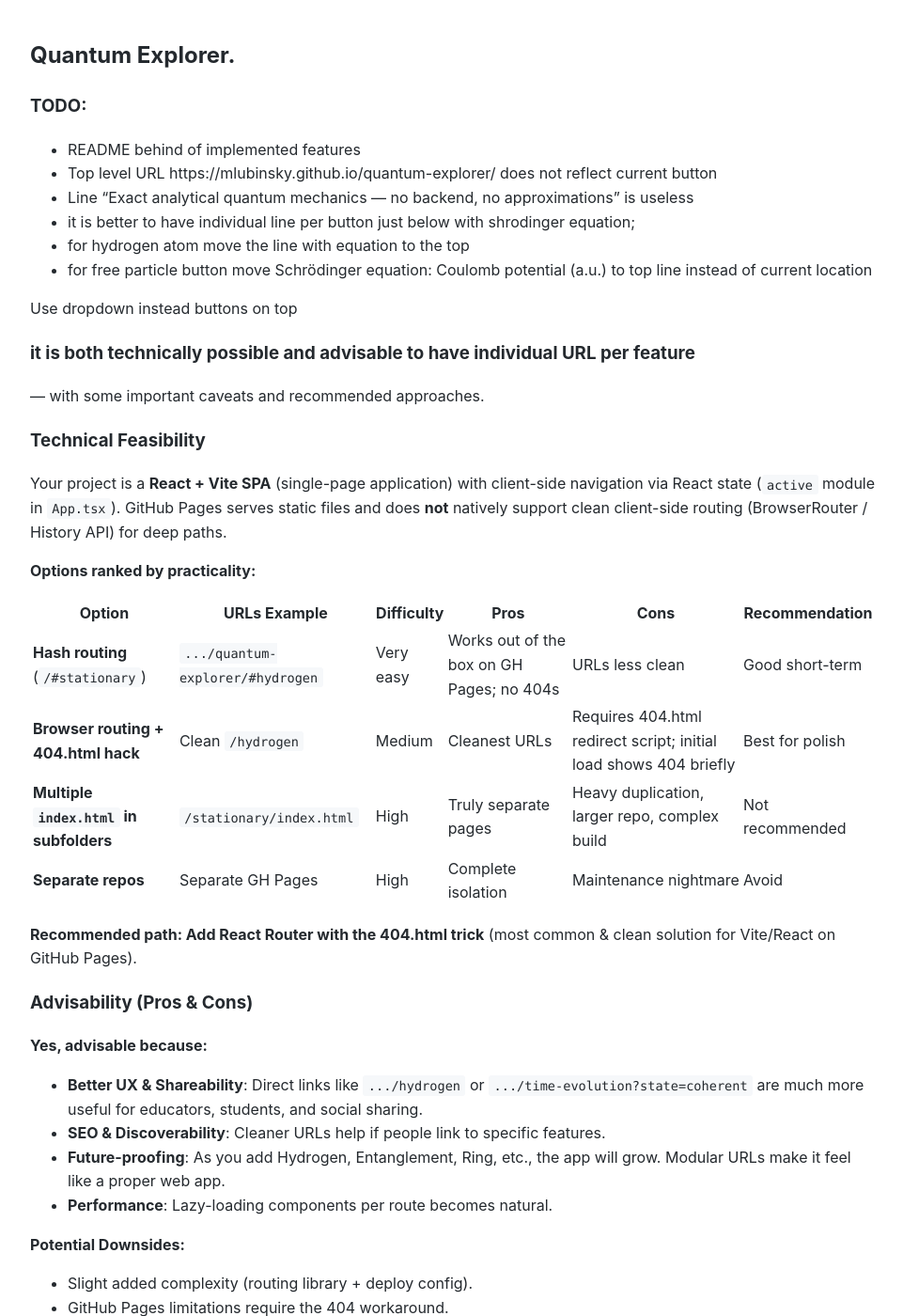
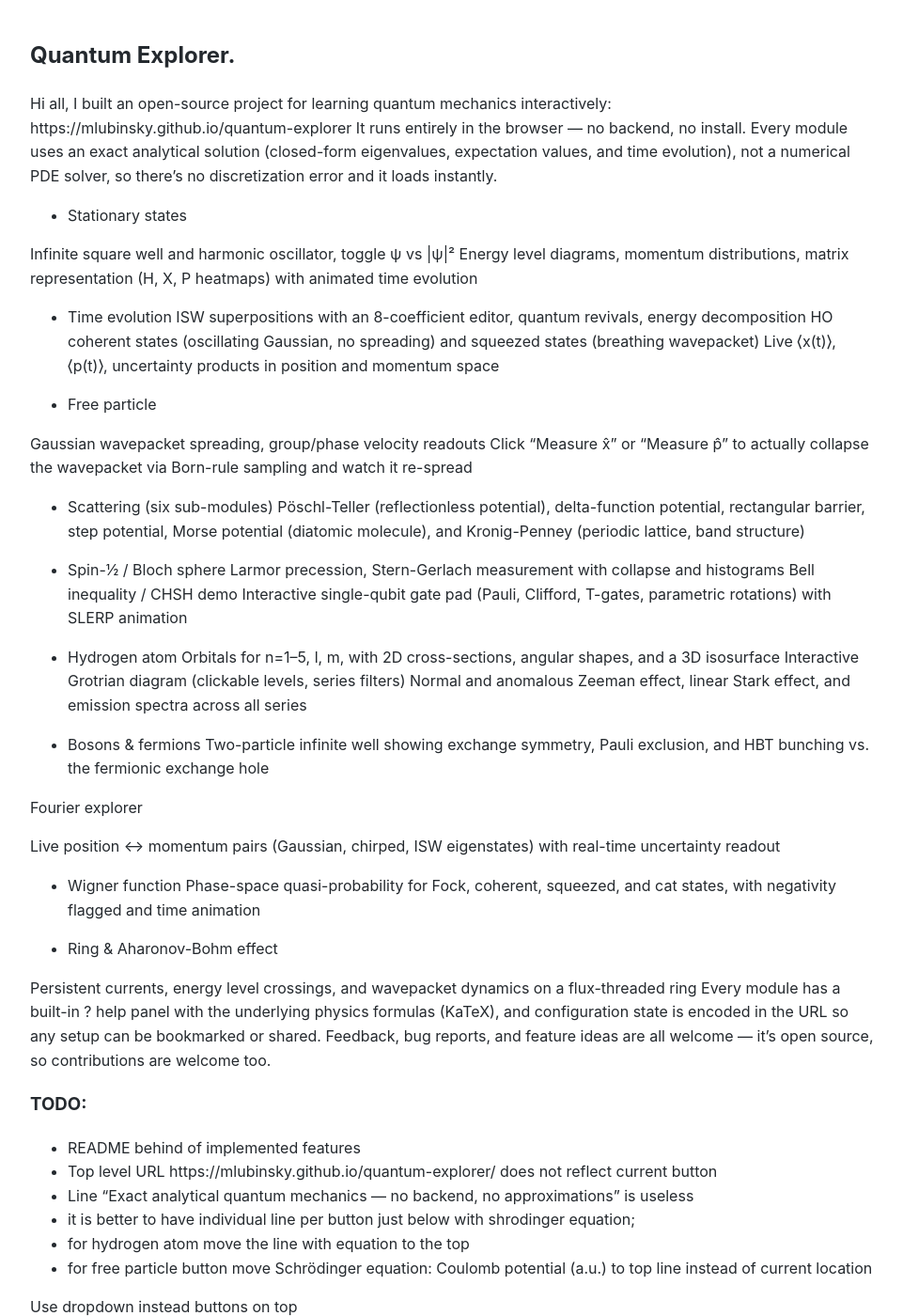
Before and after one commit to Michael-Lubinsky/michael-lubinsky.github.com, a Jekyll site: the page built from physics/quantum-explorer.md, in a window 1280 px wide and 1400 px high. Shown: the whole window at 94% size, without its empty margins (158-1119 px from the left). Built offline with Jekyll 4.4.1, drawn with Linux system fonts in a browser that asks for light colours; our own code applies the rules of GitHub Pages for plain Markdown files.

Commit message:
Enhance quantum-explorer.md with project details
Added detailed project description and features for Quantum Explorer.

```diff
--- a/physics/quantum-explorer.md
+++ b/physics/quantum-explorer.md
@@ -1,4 +1,55 @@
 ## Quantum Explorer.
+
+
+Hi all,
+I built an open-source project for learning quantum mechanics interactively:
+https://mlubinsky.github.io/quantum-explorer
+It runs entirely in the browser — no backend, no install. Every module uses an exact analytical solution (closed-form eigenvalues, expectation values, and time evolution), not a numerical PDE solver, so there's no discretization error and it loads instantly.
+
+- Stationary states
+
+Infinite square well and harmonic oscillator, toggle ψ vs |ψ|²
+Energy level diagrams, momentum distributions, matrix representation (H, X, P heatmaps) with animated time evolution
+
+- Time evolution
+ISW superpositions with an 8-coefficient editor, quantum revivals, energy decomposition
+HO coherent states (oscillating Gaussian, no spreading) and squeezed states (breathing wavepacket)
+Live ⟨x(t)⟩, ⟨p(t)⟩, uncertainty products in position and momentum space
+
+- Free particle
+
+Gaussian wavepacket spreading, group/phase velocity readouts
+Click "Measure x̂" or "Measure p̂" to actually collapse the wavepacket via Born-rule sampling and watch it re-spread
+
+- Scattering (six sub-modules)
+Pöschl-Teller (reflectionless potential), delta-function potential, rectangular barrier, step potential, Morse potential (diatomic molecule), and Kronig-Penney (periodic lattice, band structure)
+
+- Spin-½ / Bloch sphere
+Larmor precession, Stern-Gerlach measurement with collapse and histograms
+Bell inequality / CHSH demo
+Interactive single-qubit gate pad (Pauli, Clifford, T-gates, parametric rotations) with SLERP animation
+
+- Hydrogen atom
+Orbitals for n=1–5, l, m, with 2D cross-sections, angular shapes, and a 3D isosurface
+Interactive Grotrian diagram (clickable levels, series filters)
+Normal and anomalous Zeeman effect, linear Stark effect, and emission spectra across all series
+
+- Bosons & fermions
+Two-particle infinite well showing exchange symmetry, Pauli exclusion, and HBT bunching vs. the fermionic exchange hole
+
+Fourier explorer
+
+Live position ↔ momentum pairs (Gaussian, chirped, ISW eigenstates) with real-time uncertainty readout
+
+- Wigner function
+Phase-space quasi-probability for Fock, coherent, squeezed, and cat states, with negativity flagged and time animation
+
+- Ring & Aharonov-Bohm effect
+
+Persistent currents, energy level crossings, and wavepacket dynamics on a flux-threaded ring
+Every module has a built-in ? help panel with the underlying physics formulas (KaTeX), and configuration state is encoded in the URL so any setup can be bookmarked or shared.
+Feedback, bug reports, and feature ideas are all welcome — it's open source, so contributions are welcome too.
+
 ### TODO:
   - README behind of implemented features
   - Top level URL https://mlubinsky.github.io/quantum-explorer/ does not reflect current button
```
